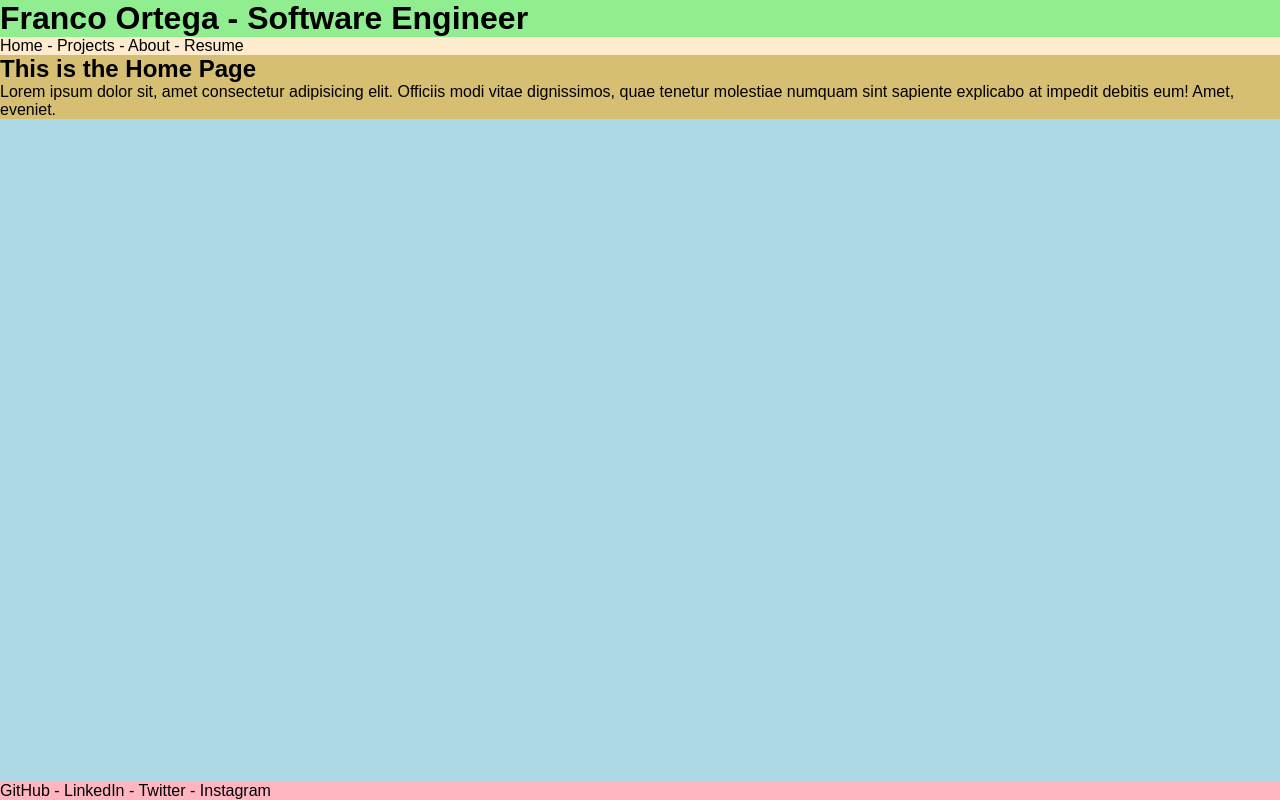
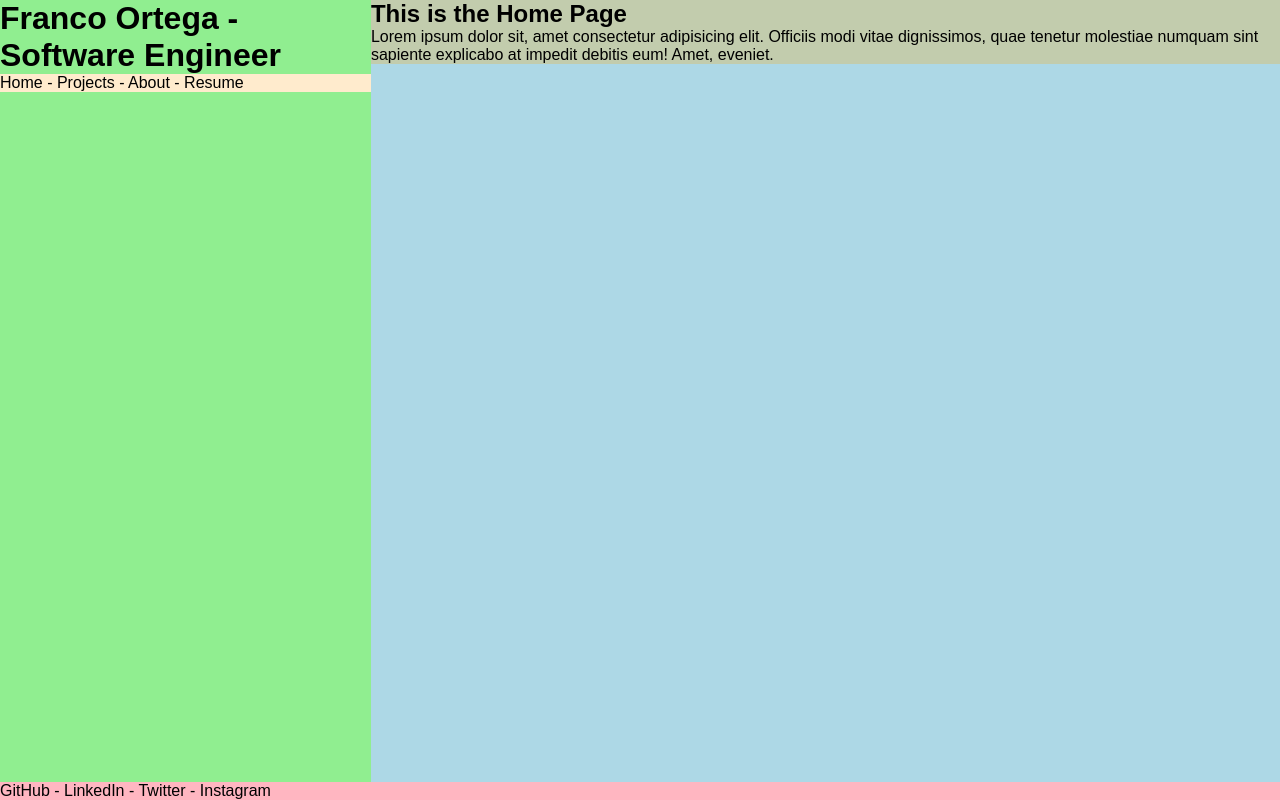
Before and after one commit to franco-ortega/portfolio-beta-01, a Next.js app: page / in a window 1280 px wide. Built offline with nearby package versions, Linux system fonts and the light colour scheme.

Commit message:
display Header as sidebar on screens larger than mobile

```diff
--- a/components/home/Home.module.scss
+++ b/components/home/Home.module.scss
@@ -1,3 +1,3 @@
 .Home {
-  background-color: hsl(39, 100%, 50%, 0.5);
+  background-color: hsl(39, 100%, 50%, 0.25);
 }
--- a/components/layout/Layout.module.scss
+++ b/components/layout/Layout.module.scss
@@ -2,5 +2,12 @@
   background-color: lightblue;
   min-height: 100vh;
 
+  // padding: 1rem;
+
   // position: relative;
+
+  @media (min-width: 500px) {
+    display: flex;
+    flex-direction: row;
+  }
 }
```
